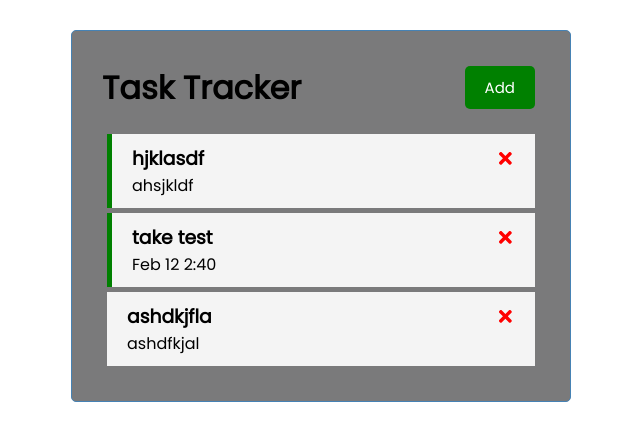
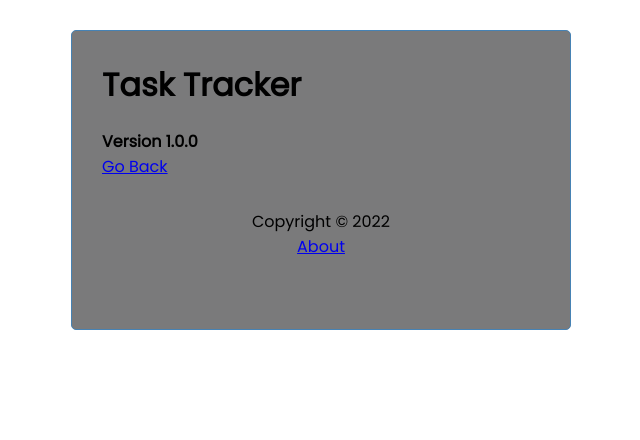
Before and after one commit to Y0ni0/Todolist-with-traversary, a React (Create React App) app: page /About in a window 1280 px wide. Shown: the top 440 px of the page, without its empty margins (319-959 px from the left). Built offline with nearby package versions, Linux system fonts and the light colour scheme; data requests are answered from the project's data file.

Commit message:
routing added

```diff
--- a/package.json
+++ b/package.json
@@ -11,6 +11,7 @@
     "react": "^17.0.2",
     "react-dom": "^17.0.2",
     "react-icons": "^4.6.0",
+    "react-router-dom": "^6.4.3",
     "react-scripts": "^2.1.3",
     "web-vitals": "^2.1.2"
   },
--- a/src/App.js
+++ b/src/App.js
@@ -1,9 +1,12 @@
 
 import { useState, useEffect } from 'react'
+import { BrowserRouter as Router, Routes, Route } from 'react-router-dom'
 import Header from "./Components/Header"
 import Tasks from "./Components/Tasks"
+import Footer from "./Components/Footer"
 import React from 'react';
 import AddTask from './Components/AddTask';
+import About from './Components/About'
 
 function App() {
     const [showAddTask, setShowAddTask] = useState(false)
@@ -67,12 +70,28 @@
     }
 
     return (
-        <div className='container'>
-            <Header onAdd={() => setShowAddTask(!showAddTask)}
-                showAdd={showAddTask} />
-            {showAddTask && <AddTask onAdd={addTask} />}
-            {tasks.length > 0 ? <Tasks tasks={tasks} onDelete={deleteTask} onToggle={toggleReminder} /> : 'No tasks To show'}
-        </div>
+        <Router>
+
+            <div className='container'>
+                <Header onAdd={() => setShowAddTask(!showAddTask)}
+                    showAdd={showAddTask} />
+
+
+                <Routes>
+                    <Route path='/' element={<>
+                        {showAddTask && <AddTask onAdd={addTask} />}
+                        {tasks.length > 0 ? (<Tasks tasks={tasks}
+                            onDelete={deleteTask}
+                            onToggle={toggleReminder} />) : ('No tasks To show')}
+                    </>}
+
+                    ></Route>
+                    <Route path='/About' element={<About />}></Route>
+                </Routes>
+                <Footer />
+            </div>
+
+        </Router>
     )
 }
 
--- /dev/null
+++ b/src/Components/About.js
@@ -0,0 +1,13 @@
+import React from 'react'
+import { Link } from 'react-router-dom'
+
+const About = () => {
+    return (
+        <div>
+            <h4>Version 1.0.0</h4>
+            <Link to='/'>Go Back</Link>
+        </div>
+    )
+}
+
+export default About
--- /dev/null
+++ b/src/Components/Footer.js
@@ -0,0 +1,13 @@
+import React from 'react'
+import { Link } from 'react-router-dom'
+
+const Footer = () => {
+    return (
+        <footer>
+            <p>Copyright &copy; 2022</p>
+            <Link to='/About'>About</Link>
+        </footer>
+    )
+}
+
+export default Footer
--- a/src/Components/Header.js
+++ b/src/Components/Header.js
@@ -1,13 +1,18 @@
 import PropTypes from 'prop-types'
 import Button from './Button'
 import React from 'react'
+import { useLocation } from 'react-router-dom'
 
 const Header = ({ title, onAdd, showAdd }) => {
 
+  const location = useLocation()
   return (
     <header className='header'>
       <h1>{title}</h1>
-      <Button color={showAdd ? 'red' : 'green'} text={showAdd ? 'Close' : 'Add'} onClick={onAdd} />
+      {location.pathname === '/' && (<Button color={showAdd ? 'red' : 'green'}
+        text={showAdd ? 'Close' : 'Add'}
+        onClick={onAdd} />
+      )}
     </header>
   )
 }
--- a/src/index.js
+++ b/src/index.js
@@ -4,4 +4,5 @@
 import './index.css';
 
 
+
 reactDom.render(<App />, document.getElementById('root'));
```
Also changed, not shown: 1 other file (tests, documents, lock files or other folders).
